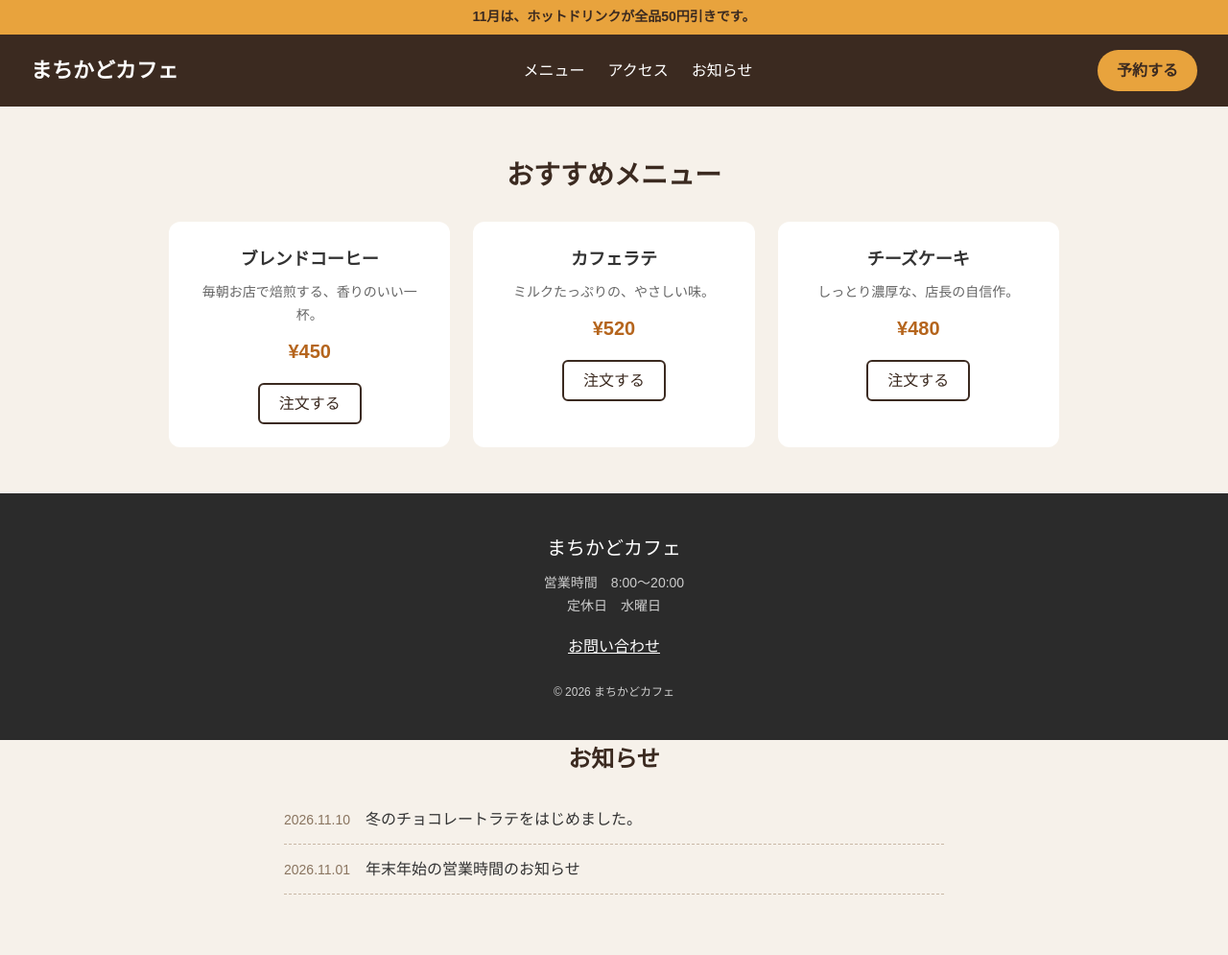
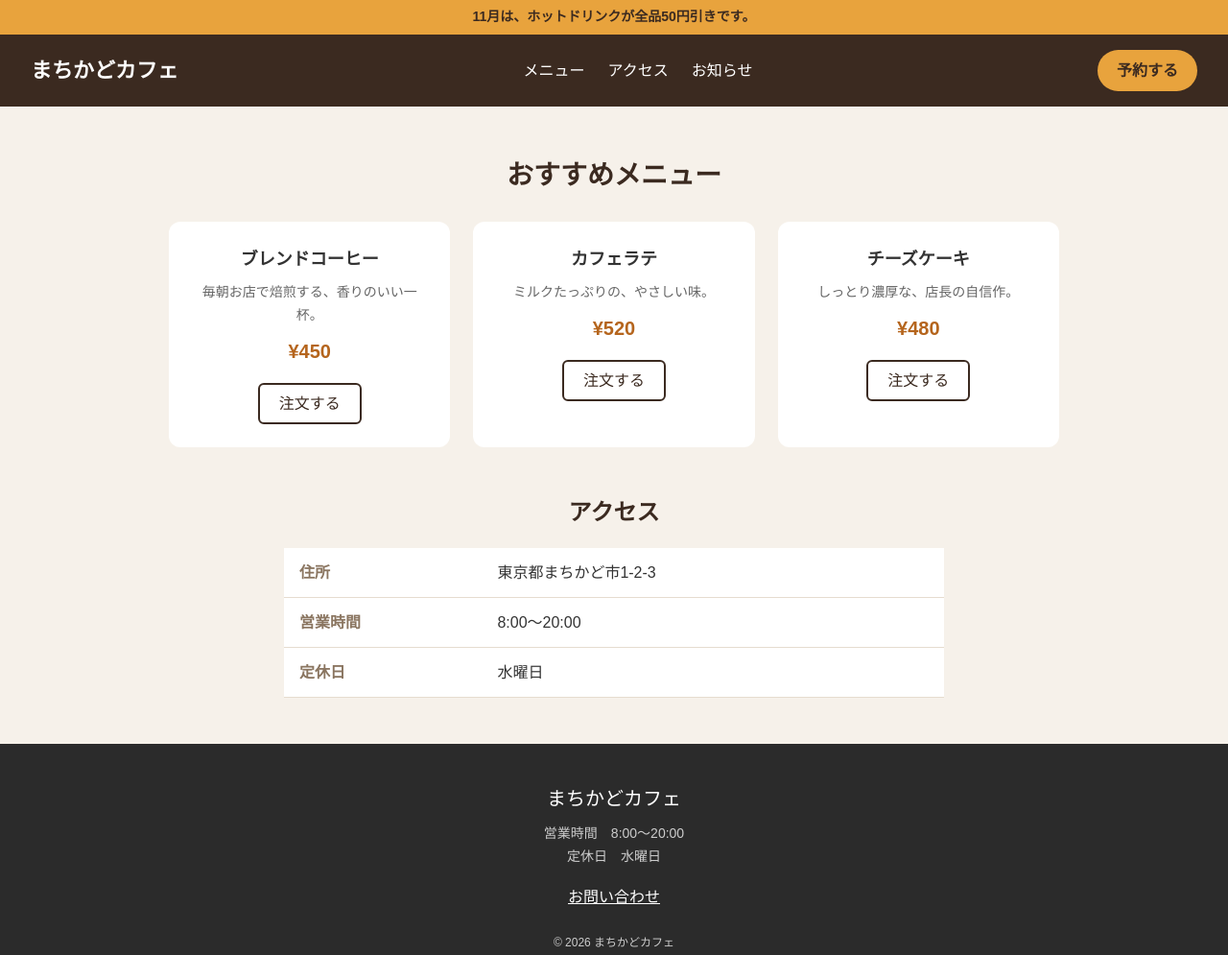
Before and after one commit to Finapich/cafe-261113-PRAN, a plain HTML site: page index.html in a window 1280 px wide. Shown: the top 995 px of the page at 96% size. Drawn offline with Linux system fonts and the light colour scheme.

Commit message:
MC-203 アクセス情報を追加 last

```diff
--- a/css/main.css
+++ b/css/main.css
@@ -84,3 +84,33 @@
   font-size: 14px;
   color: #8a7560;
 }
+.access {
+  max-width: 720px;
+  margin: 0 auto;
+  padding: 0 16px 48px;
+}
+
+.access__title {
+  margin: 0 0 16px;
+  font-size: 24px;
+  text-align: center;
+  color: #3b2a20;
+}
+
+.access__table {
+  width: 100%;
+  border-collapse: collapse;
+  background: #fff;
+}
+
+.access__head,
+.access__data {
+  padding: 12px 16px;
+  border-bottom: 1px solid #e6dccf;
+  text-align: left;
+}
+
+.access__head {
+  width: 30%;
+  color: #8a7560;
+}
--- a/index.html
+++ b/index.html
@@ -52,6 +52,14 @@
       </li>
     </ul>
   </main>
+  <section class="access" id="access">
+    <h2 class="access__title">アクセス</h2>
+    <table class="access__table">
+      <tr><th class="access__head">住所</th><td class="access__data">東京都まちかど市1-2-3</td></tr>
+      <tr><th class="access__head">営業時間</th><td class="access__data">8:00〜20:00</td></tr>
+      <tr><th class="access__head">定休日</th><td class="access__data">水曜日</td></tr>
+    </table>
+  </section>
 
   <!-- ===== B メイン ここまで ===== -->
 
```
